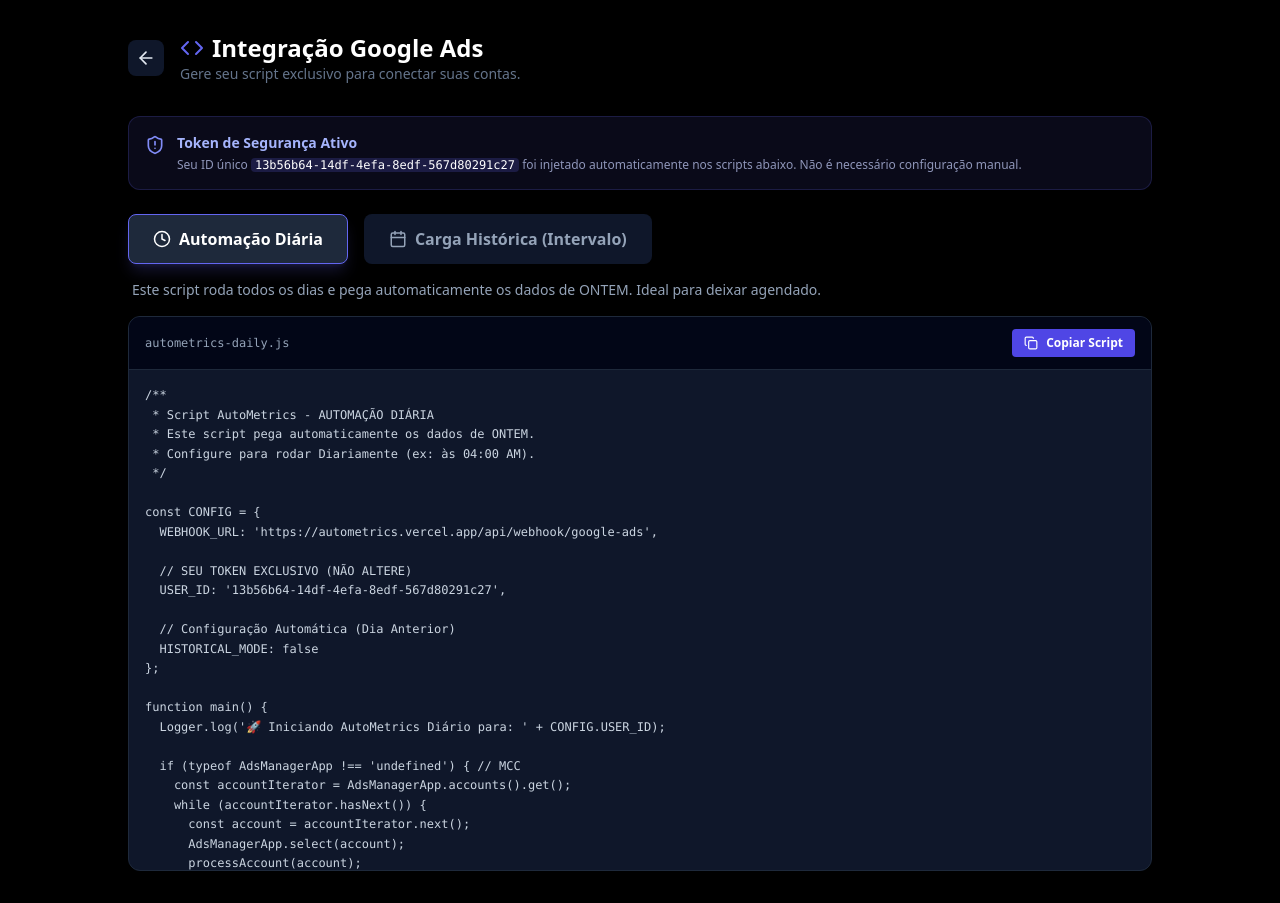
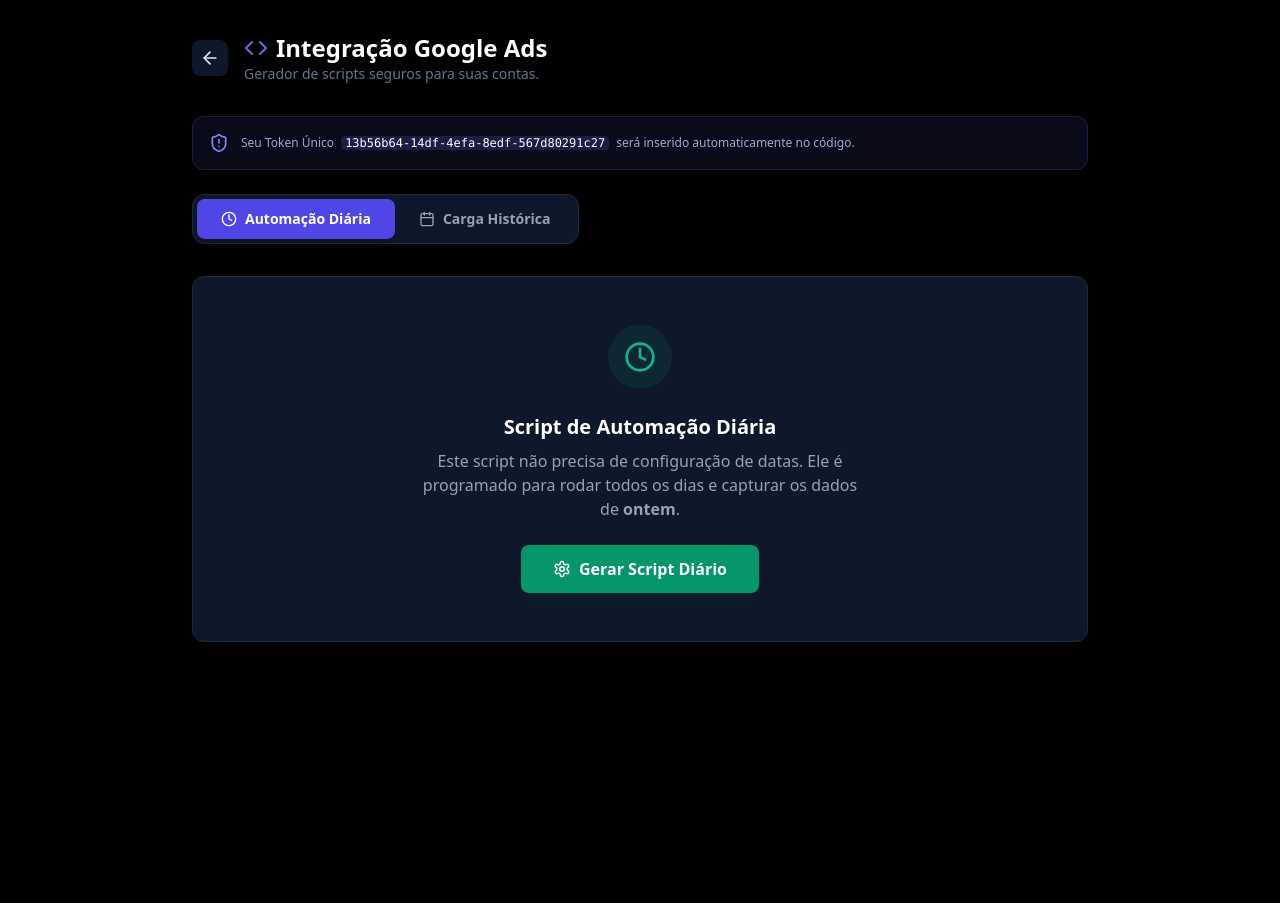
Before and after one commit to danieltoledofor-svg/autometrics, a Next.js app: page /integration in a window 1280 px wide. After the commit the page ends 800 px from the top, so only its background shows below. Built offline with nearby package versions, Linux system fonts and the light colour scheme.

Commit message:
Correção Integração5

```diff
--- a/app/integration/page.tsx
+++ b/app/integration/page.tsx
@@ -1,15 +1,22 @@
 "use client";
 
 import React, { useState, useEffect } from 'react';
-import { Copy, Check, Code, ArrowLeft, ShieldAlert, Calendar, Clock } from 'lucide-react';
+import { Copy, Check, Code, ArrowLeft, ShieldAlert, Calendar, Clock, ChevronRight, Settings } from 'lucide-react';
 import Link from 'next/link';
 
 export default function IntegrationPage() {
   const [userId, setUserId] = useState('');
-  const [activeTab, setActiveTab] = useState<'historical' | 'daily'>('daily');
+  const [activeTab, setActiveTab] = useState<'daily' | 'historical'>('daily');
+
+  // Estado para as datas do Histórico
+  const [startDate, setStartDate] = useState('');
+  const [endDate, setEndDate] = useState('');
+
+  // Estado da Geração do Script
+  const [generatedScript, setGeneratedScript] = useState<string | null>(null);
   const [copied, setCopied] = useState(false);
 
-  // 1. Gera ou recupera o ID Único do Usuário do LocalStorage
+  // 1. Recupera ID e Define datas padrão
   useEffect(() => {
     let storedId = localStorage.getItem('autometrics_user_id');
     if (!storedId) {
@@ -17,46 +24,72 @@
       localStorage.setItem('autometrics_user_id', storedId);
     }
     setUserId(storedId);
+
+    // Datas padrão para histórico (Início do mês até hoje)
+    const today = new Date().toISOString().split('T')[0];
+    const firstDay = new Date(new Date().getFullYear(), new Date().getMonth(), 1).toISOString().split('T')[0];
+    setStartDate(firstDay);
+    setEndDate(today);
   }, []);
 
-  // --- MODELO 1: SCRIPT DIÁRIO (O mais usado) ---
-  const dailyScript = `/**
- * Script AutoMetrics - AUTOMAÇÃO DIÁRIA
- * Este script pega automaticamente os dados de ONTEM.
- * Configure para rodar Diariamente (ex: às 04:00 AM).
+  // Quando troca de aba, limpa o script gerado para forçar nova geração
+  useEffect(() => {
+    setGeneratedScript(null);
+  }, [activeTab]);
+
+  // Função que MONTA o script baseado nas escolhas
+  const handleGenerateScript = () => {
+    const isHistorical = activeTab === 'historical';
+
+    const scriptTemplate = `/**
+ * Script AutoMetrics - ${isHistorical ? 'CARGA HISTÓRICA' : 'AUTOMAÇÃO DIÁRIA'}
+ * Gerado em: ${new Date().toLocaleString()}
  */
 
 const CONFIG = {
   WEBHOOK_URL: 'https://autometrics.vercel.app/api/webhook/google-ads',
 
-  // SEU TOKEN EXCLUSIVO (NÃO ALTERE)
+  // SEU TOKEN EXCLUSIVO
   USER_ID: '${userId}',
 
-  // Configuração Automática (Dia Anterior)
-  HISTORICAL_MODE: false
+  // CONFIGURAÇÃO DE DATAS
+  HISTORICAL_MODE: ${isHistorical},
+  ${isHistorical ? `START_DATE: "${startDate}", // Data Início escolhida` : '// Modo Diário (Ontem)'}
+  ${isHistorical ? `END_DATE: "${endDate}"      // Data Fim escolhida` : ''}
 };
 
 function main() {
-  Logger.log('🚀 Iniciando AutoMetrics Diário para: ' + CONFIG.USER_ID);
+  Logger.log('🚀 Iniciando AutoMetrics (${isHistorical ? 'Histórico' : 'Diário'}) para: ' + CONFIG.USER_ID);
 
-  if (typeof AdsManagerApp !== 'undefined') { // MCC
+  if (typeof AdsManagerApp !== 'undefined') {
     const accountIterator = AdsManagerApp.accounts().get();
     while (accountIterator.hasNext()) {
       const account = accountIterator.next();
       AdsManagerApp.select(account);
       processAccount(account);
     }
-  } else { // Conta Única
+  } else {
     processAccount(AdsApp.currentAccount());
   }
 }
 
 function processAccount(account) {
-  // Pega automaticamente a data de ontem
+  ${isHistorical ? `
+  // Modo Histórico: Itera sobre as datas
+  let currentDate = parseDate(CONFIG.START_DATE);
+  const endDate = parseDate(CONFIG.END_DATE);
+
+  while (currentDate <= endDate) {
+    const dateString = Utilities.formatDate(currentDate, account.getTimeZone(), "yyyy-MM-dd");
+    fetchAndSend(dateString, account);
+    currentDate.setDate(currentDate.getDate() + 1);
+  }
+  ` : `
+  // Modo Diário: Pega apenas ontem
   const d = new Date(); d.setDate(d.getDate() - 1);
   const dateString = Utilities.formatDate(d, account.getTimeZone(), "yyyy-MM-dd");
-
   fetchAndSend(dateString, account);
+  `}
 }
 
 function fetchAndSend(dateString, account) {
@@ -105,124 +138,31 @@
   const options = { 'method': 'post', 'contentType': 'application/json', 'payload': JSON.stringify(payload), 'muteHttpExceptions': true };
   try {
     const r = UrlFetchApp.fetch(CONFIG.WEBHOOK_URL, options);
-    if (r.getResponseCode() === 200) Logger.log('📤 Enviado: ' + payload.campaign_name);
-  } catch (e) { Logger.log('❌ Erro: ' + e.message); }
-}
-`;
-
-  // --- MODELO 2: SCRIPT HISTÓRICO (Intervalo) ---
-  const historicalScript = `/**
- * Script AutoMetrics - CARGA HISTÓRICA
- * Use este script UMA VEZ para carregar dados antigos.
- * Defina a DATA DE INÍCIO e FIM abaixo.
- */
-
-const CONFIG = {
-  WEBHOOK_URL: 'https://autometrics.vercel.app/api/webhook/google-ads',
-
-  // SEU TOKEN EXCLUSIVO (NÃO ALTERE)
-  USER_ID: '${userId}',
-
-  // --- CONFIGURE O INTERVALO AQUI ---
-  HISTORICAL_MODE: true,
-  START_DATE: "2024-12-01", // <--- EDITE A DATA INICIAL (Ano-Mês-Dia)
-  END_DATE: "2024-12-31"    // <--- EDITE A DATA FINAL
-};
-
-function main() {
-  Logger.log('🚀 Iniciando Carga Histórica para: ' + CONFIG.USER_ID);
-
-  if (typeof AdsManagerApp !== 'undefined') {
-    const accountIterator = AdsManagerApp.accounts().get();
-    while (accountIterator.hasNext()) {
-      const account = accountIterator.next();
-      AdsManagerApp.select(account);
-      processAccount(account);
-    }
-  } else {
-    processAccount(AdsApp.currentAccount());
-  }
-}
-
-function processAccount(account) {
-  let currentDate = parseDate(CONFIG.START_DATE);
-  const endDate = parseDate(CONFIG.END_DATE);
-
-  while (currentDate <= endDate) {
-    const dateString = Utilities.formatDate(currentDate, account.getTimeZone(), "yyyy-MM-dd");
-    fetchAndSend(dateString, account);
-    currentDate.setDate(currentDate.getDate() + 1);
-  }
-}
-
-function fetchAndSend(dateString, account) {
-  // Mesma query otimizada do modelo diário
-  const query = \`
-    SELECT
-      campaign.id, campaign.name,
-      metrics.impressions, metrics.clicks, metrics.ctr,
-      metrics.average_cpc, metrics.cost_micros,
-      metrics.search_impression_share, metrics.search_top_impression_share,
-      metrics.search_absolute_top_impression_share,
-      campaign.bidding_strategy_type, campaign_budget.amount_micros,
-      customer.currency_code
-    FROM campaign
-    WHERE segments.date = '\${dateString}'
-    AND metrics.cost_micros > 0
-  \`;
-
-  const report = AdsApp.search(query);
-
-  while (report.hasNext()) {
-    const row = report.next();
-    const payload = {
-      user_id: CONFIG.USER_ID,
-      campaign_name: row.campaign.name,
-      date: dateString,
-      account_name: account.getName(),
-      currency_code: row.customer.currencyCode,
-      metrics: {
-        impressions: row.metrics.impressions,
-        clicks: row.metrics.clicks,
-        ctr: row.metrics.ctr,
-        average_cpc: row.metrics.averageCpc,
-        cost_micros: row.metrics.costMicros,
-        search_impression_share: row.metrics.searchImpressionShare,
-        search_top_impression_share: row.metrics.searchTopImpressionShare,
-        search_abs_top_share: row.metrics.searchAbsoluteTopImpressionShare,
-        bidding_strategy_type: row.campaign.biddingStrategyType,
-        budget_micros: row.campaignBudget.amountMicros
-      }
-    };
-    sendToWebhook(payload);
-  }
-}
-
-function sendToWebhook(payload) {
-  const options = { 'method': 'post', 'contentType': 'application/json', 'payload': JSON.stringify(payload), 'muteHttpExceptions': true };
-  try {
-    const r = UrlFetchApp.fetch(CONFIG.WEBHOOK_URL, options);
-    if (r.getResponseCode() === 200) Logger.log('📤 [Data: ' + payload.date + '] Enviado: ' + payload.campaign_name);
+    if (r.getResponseCode() === 200) Logger.log('📤 Enviado: ' + payload.campaign_name + ' [' + payload.date + ']');
   } catch (e) { Logger.log('❌ Erro: ' + e.message); }
 }
 
+${isHistorical ? `
 function parseDate(str) {
   const parts = str.split('-');
   return new Date(parts[0], parts[1] - 1, parts[2]);
 }
+` : ''}
 `;
 
-  const activeScript = activeTab === 'daily' ? dailyScript : historicalScript;
+    setGeneratedScript(scriptTemplate);
+  };
 
   const copyToClipboard = () => {
-    navigator.clipboard.writeText(activeScript);
+    if (!generatedScript) return;
+    navigator.clipboard.writeText(generatedScript);
     setCopied(true);
     setTimeout(() => setCopied(false), 2000);
   };
 
   return (
     <div className="min-h-screen bg-black text-slate-200 font-sans p-4 md:p-8 flex justify-center">
-      <div className="w-full max-w-5xl">
+      <div className="w-full max-w-4xl">
 
         {/* Header */}
         <div className="flex items-center gap-4 mb-8">
@@ -233,75 +173,136 @@
             <h1 className="text-2xl font-bold text-white flex items-center gap-2">
               <Code className="text-indigo-500" /> Integração Google Ads
             </h1>
-            <p className="text-slate-500 text-sm">Gere seu script exclusivo para conectar suas contas.</p>
+            <p className="text-slate-500 text-sm">Gerador de scripts seguros para suas contas.</p>
           </div>
         </div>
 
-        {/* Warning Box */}
-        <div className="bg-indigo-500/10 border border-indigo-500/20 p-4 rounded-xl mb-6 flex gap-3 items-start">
-          <ShieldAlert className="text-indigo-400 shrink-0 mt-0.5" size={20} />
-          <div>
-            <h3 className="text-indigo-300 font-bold text-sm">Token de Segurança Ativo</h3>
-            <p className="text-xs text-indigo-200/70 mt-1">
-              Seu ID único <span className="font-mono bg-indigo-500/20 px-1 rounded text-white">{userId}</span> foi injetado automaticamente nos scripts abaixo.
-              Não é necessário configuração manual.
-            </p>
-          </div>
+        {/* Token Info */}
+        <div className="bg-indigo-500/10 border border-indigo-500/20 p-4 rounded-xl mb-6 flex gap-3 items-center">
+          <ShieldAlert className="text-indigo-400 shrink-0" size={20} />
+          <p className="text-xs text-indigo-200/80">
+            Seu Token Único <span className="font-mono bg-indigo-500/20 px-1 rounded text-white mx-1">{userId}</span> será inserido automaticamente no código.
+          </p>
         </div>
 
-        {/* Tabs de Seleção */}
-        <div className="flex gap-4 mb-4">
+        {/* Tabs */}
+        <div className="flex bg-slate-900 p-1 rounded-xl mb-8 w-fit border border-slate-800">
           <button
             onClick={() => setActiveTab('daily')}
-            className={`flex items-center gap-2 px-6 py-3 rounded-lg font-bold transition-all ${
+            className={`flex items-center gap-2 px-6 py-2.5 rounded-lg text-sm font-bold transition-all ${
               activeTab === 'daily'
-                ? 'bg-slate-800 text-white border border-indigo-500 shadow-lg shadow-indigo-500/20'
-                : 'bg-slate-900 text-slate-400 border border-transparent hover:bg-slate-800'
+                ? 'bg-indigo-600 text-white shadow-lg'
+                : 'text-slate-400 hover:text-white'
             }`}
           >
-            <Clock size={18} /> Automação Diária
+            <Clock size={16} /> Automação Diária
           </button>
           <button
             onClick={() => setActiveTab('historical')}
-            className={`flex items-center gap-2 px-6 py-3 rounded-lg font-bold transition-all ${
+            className={`flex items-center gap-2 px-6 py-2.5 rounded-lg text-sm font-bold transition-all ${
               activeTab === 'historical'
-                ? 'bg-slate-800 text-white border border-indigo-500 shadow-lg shadow-indigo-500/20'
-                : 'bg-slate-900 text-slate-400 border border-transparent hover:bg-slate-800'
+                ? 'bg-indigo-600 text-white shadow-lg'
+                : 'text-slate-400 hover:text-white'
             }`}
           >
-            <Calendar size={18} /> Carga Histórica (Intervalo)
+            <Calendar size={16} /> Carga Histórica
           </button>
         </div>
 
-        {/* Descrição Contextual */}
-        <div className="mb-4 text-sm text-slate-400 pl-1">
-          {activeTab === 'daily'
-            ? "Este script roda todos os dias e pega automaticamente os dados de ONTEM. Ideal para deixar agendado."
-            : "Este script permite definir uma Data de Início e Fim. Use para importar dados de meses passados."}
-        </div>
+        {/* CONTEÚDO PRINCIPAL: CONFIGURAÇÃO OU CÓDIGO */}
+        {!generatedScript ? (
+          <div className="bg-slate-900 border border-slate-800 rounded-xl p-8 animate-in fade-in slide-in-from-bottom-4 duration-500">
 
-        {/* Code Area */}
-        <div className="bg-slate-900 border border-slate-800 rounded-xl overflow-hidden shadow-2xl">
-          <div className="bg-slate-950 px-4 py-3 border-b border-slate-800 flex justify-between items-center">
-            <span className="text-xs font-mono text-slate-400">
-              {activeTab === 'daily' ? 'autometrics-daily.js' : 'autometrics-historical.js'}
-            </span>
-            <button
-              onClick={copyToClipboard}
-              className={`flex items-center gap-2 px-3 py-1.5 rounded text-xs font-bold transition-all ${
-                copied ? 'bg-emerald-500 text-white' : 'bg-indigo-600 hover:bg-indigo-700 text-white'
-              }`}
-            >
-              {copied ? <Check size={14} /> : <Copy size={14} />}
-              {copied ? 'Copiado!' : 'Copiar Script'}
-            </button>
+            {activeTab === 'daily' ? (
+              <div className="text-center space-y-6 py-4">
+                <div className="w-16 h-16 bg-emerald-500/10 rounded-full flex items-center justify-center mx-auto mb-4">
+                  <Clock className="text-emerald-500" size={32} />
+                </div>
+                <div>
+                  <h3 className="text-xl font-bold text-white mb-2">Script de Automação Diária</h3>
+                  <p className="text-slate-400 max-w-md mx-auto">
+                    Este script não precisa de configuração de datas. Ele é programado para rodar todos os dias e capturar os dados de <strong>ontem</strong>.
+                  </p>
+                </div>
+                <button
+                  onClick={handleGenerateScript}
+                  className="bg-emerald-600 hover:bg-emerald-700 text-white px-8 py-3 rounded-lg font-bold shadow-lg shadow-emerald-900/20 transition-all flex items-center gap-2 mx-auto"
+                >
+                  <Settings size={18} />
+                  Gerar Script Diário
+                </button>
+              </div>
+            ) : (
+              <div className="max-w-lg mx-auto space-y-6">
+                <div className="text-center mb-8">
+                  <h3 className="text-xl font-bold text-white mb-2">Configurar Intervalo</h3>
+                  <p className="text-slate-400 text-sm">
+                    Defina o período que você deseja importar. O script será gerado especificamente para essas datas.
+                  </p>
+                </div>
+
+                <div className="grid grid-cols-2 gap-4">
+                  <div>
+                    <label className="block text-xs font-semibold text-slate-500 uppercase mb-2">Data Início</label>
+                    <input
+                      type="date"
+                      className="w-full bg-slate-950 border border-slate-800 text-white p-3 rounded-lg focus:border-indigo-500 outline-none [&::-webkit-calendar-picker-indicator]:invert"
+                      value={startDate}
+                      onChange={(e) => setStartDate(e.target.value)}
+                    />
+                  </div>
+                  <div>
+                    <label className="block text-xs font-semibold text-slate-500 uppercase mb-2">Data Fim</label>
+                    <input
+                      type="date"
+                      className="w-full bg-slate-950 border border-slate-800 text-white p-3 rounded-lg focus:border-indigo-500 outline-none [&::-webkit-calendar-picker-indicator]:invert"
+                      value={endDate}
+                      onChange={(e) => setEndDate(e.target.value)}
+                    />
+                  </div>
+                </div>
+
+                <button
+                  onClick={handleGenerateScript}
+                  className="w-full bg-indigo-600 hover:bg-indigo-700 text-white px-8 py-3 rounded-lg font-bold shadow-lg shadow-indigo-900/20 transition-all flex items-center justify-center gap-2 mt-4"
+                >
+                  <Code size={18} />
+                  Gerar Script Histórico
+                </button>
+              </div>
+            )}
           </div>
-          <div className="p-4 overflow-x-auto h-[500px] custom-scrollbar">
-            <pre className="font-mono text-xs text-slate-300 leading-relaxed whitespace-pre">
-              {activeScript}
-            </pre>
+        ) : (
+          // --- ÁREA DO CÓDIGO GERADO ---
+          <div className="bg-slate-900 border border-slate-800 rounded-xl overflow-hidden shadow-2xl animate-in zoom-in-95 duration-300">
+            <div className="bg-slate-950 px-4 py-3 border-b border-slate-800 flex justify-between items-center">
+              <div className="flex items-center gap-3">
+                <button onClick={() => setGeneratedScript(null)} className="text-slate-500 hover:text-white text-xs font-medium flex items-center gap-1">
+                  <ArrowLeft size={14} /> Voltar
+                </button>
+                <span className="text-xs font-mono text-emerald-400">
+                  {activeTab === 'daily' ? 'autometrics-daily.js' : 'autometrics-history.js'}
+                </span>
+              </div>
+
+              <button
+                onClick={copyToClipboard}
+                className={`flex items-center gap-2 px-4 py-2 rounded-lg text-xs font-bold transition-all ${
+                  copied ? 'bg-emerald-500 text-white' : 'bg-white text-black hover:bg-slate-200'
+                }`}
+              >
+                {copied ? <Check size={14} /> : <Copy size={14} />}
+                {copied ? 'Copiado!' : 'Copiar Código'}
+              </button>
+            </div>
+
+            <div className="p-0 overflow-x-auto">
+              <pre className="font-mono text-xs text-slate-300 leading-relaxed p-6 min-h-[400px]">
+                {generatedScript}
+              </pre>
+            </div>
           </div>
-        </div>
+        )}
 
       </div>
     </div>
```
